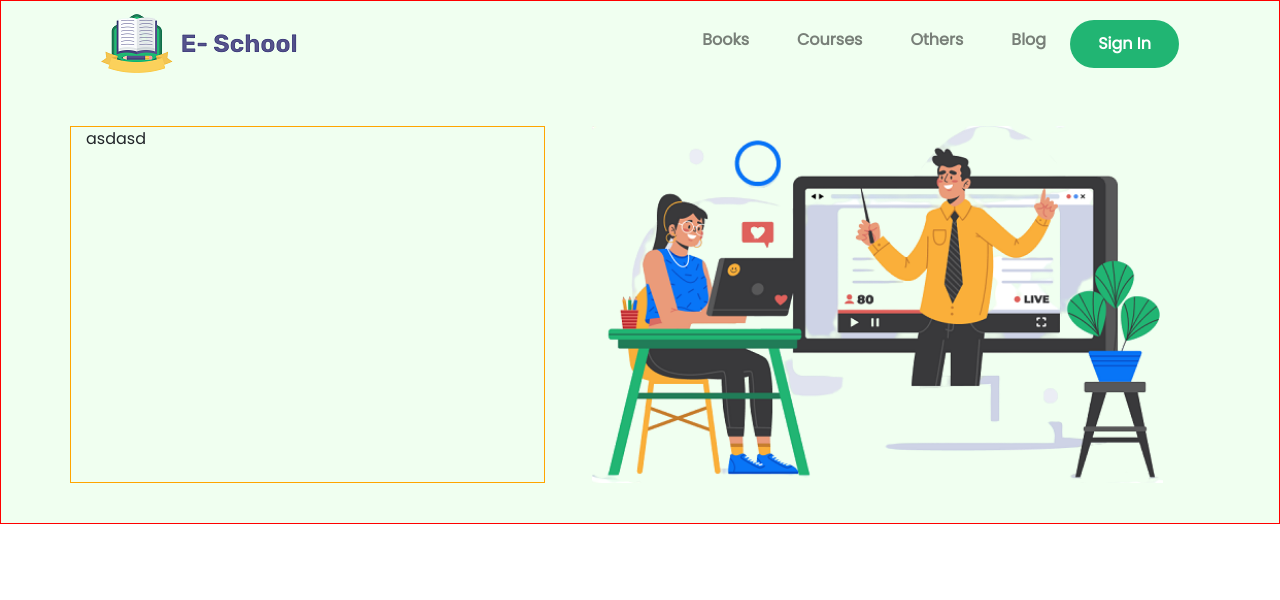
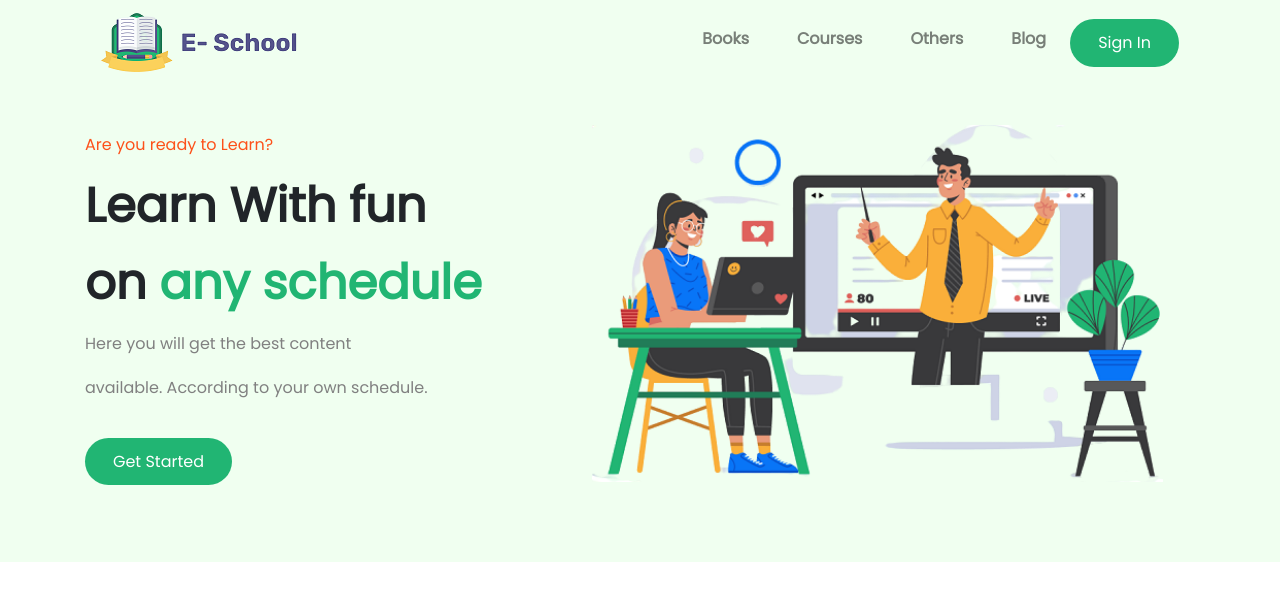
Before and after one commit to marufropy/e-school, a plain HTML site: page index.html in a window 1280 px wide. Drawn offline with nearby package versions, Linux system fonts and the light colour scheme.

Commit message:
finished top part

```diff
--- a/index.html
+++ b/index.html
@@ -42,9 +42,29 @@
 
         <div class="container">
             <div class="row">
-                <div class="col-md-5">
-                    <p>asdasd</p>
+                <div class="col-md-5 d-flex align-items-center">
+                    <div>
+                        <div class="orange-text top-text">
+                            <p>Are you ready to Learn?</p>
+                        </div>
+                        <div class="black-header top-text">
+                            <h1>Learn With fun</h1>
+                        </div>
+                        <div class="black-header top-text">
+                            <h1>on <span class=" green-header">any schedule</span></h1>
+                        </div>
+                        <div class="gray-text top-text">
+                            <p>Here you will get the best content</p>
+                        </div>
+                        <div class="gray-text top-text">
+                            <p>available. According to your own schedule.</p>
+                        </div>
+                        <div class="margin-top-text">
+                            <a class="green-button" href="">Get Started</a>
+                        </div>
+                    </div>
                 </div>
+
                 <div class="col-md-7 illustration d-flex justify-content-center align-items-center">
                     <img src="images/Illustration-removebg-preview.png" alt="">
                 </div>
--- a/style.css
+++ b/style.css
@@ -5,7 +5,7 @@ body{
 
 .top-part{
     background-color: #F0FFF0;
-    border: 1px solid red;
+    padding-bottom: 40px;
 }
 
 .green-button{
@@ -14,7 +14,6 @@ body{
     padding: 12px 28px;
     border-radius: 33px;
     color: white;
-    font-weight: 700;
 }
 
 .green-button:hover{
@@ -35,6 +34,28 @@ body{
     width: 90%;
 }
 
-.col-md-5{
-    border: 1px solid orange;
+.gray-text{
+    color: gray;
 }
+
+.top-text{
+    margin-bottom: 20px;
+}
+
+.margin-top-text{
+    margin-top: 50px;
+}
+
+.black-header h1{
+    font-weight: bolder;
+    font-size: 48px;
+}
+
+.green-header{
+    color: #21B573 ;
+}
+
+.orange-text{
+    color: #FD511A;
+    font-size: 16px;
+}
```
